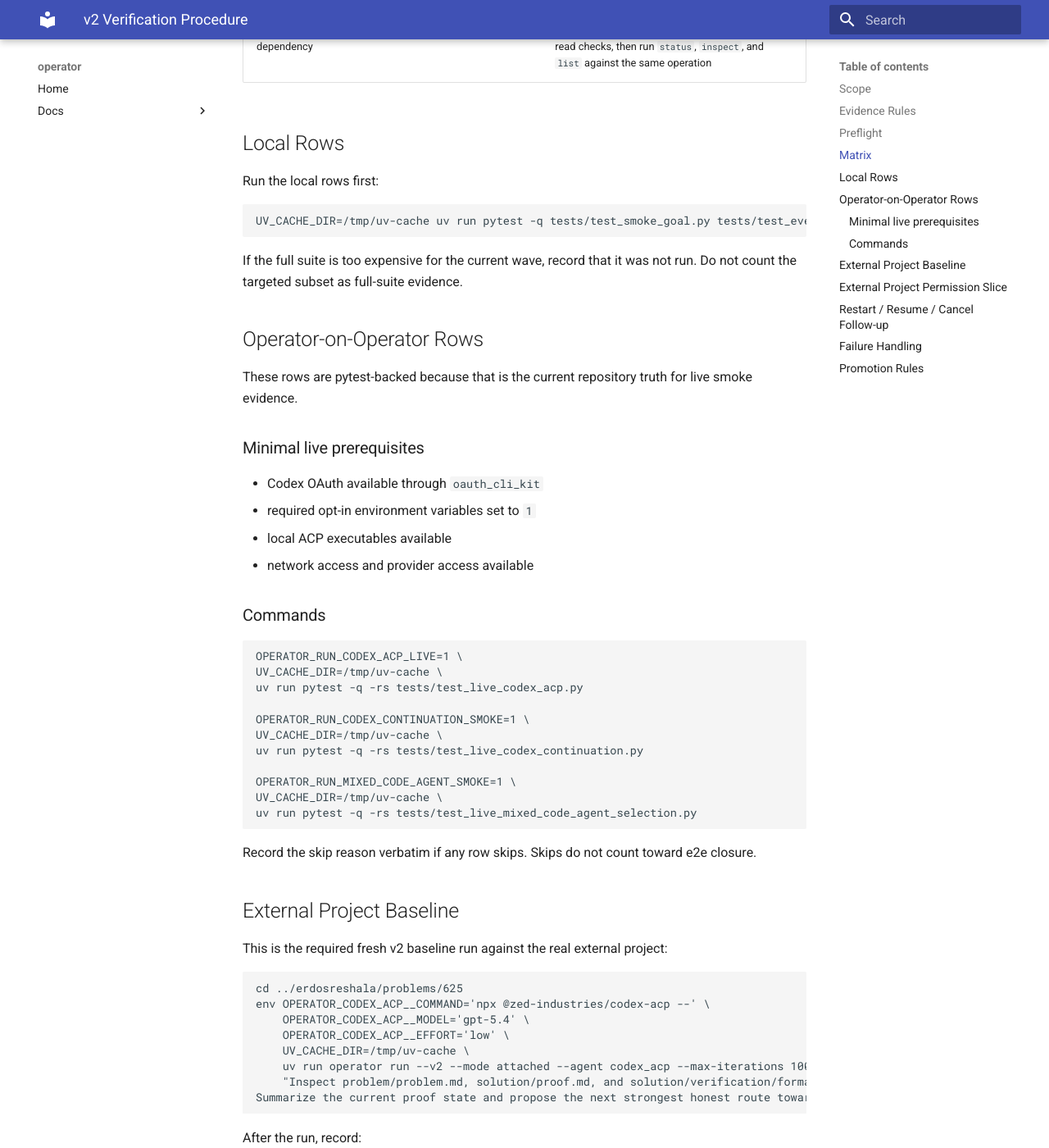
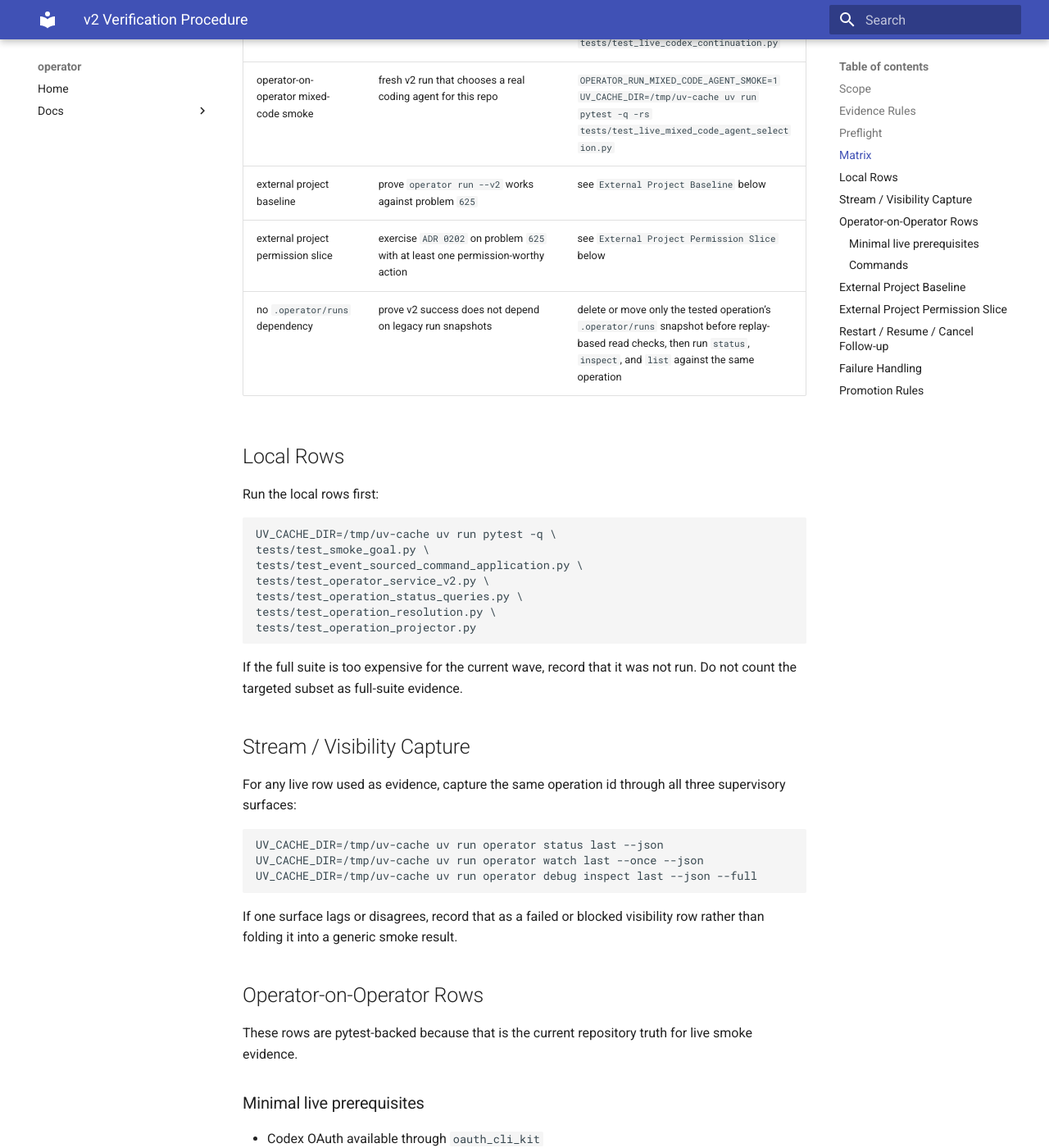
Before and after one commit to uthunderbird/vibechord, an MkDocs documentation site: the page built from docs/reference/v2-verification.md, in a window 1280 px wide and 1400 px high, scrolled down 2388 px. Shown: the whole window at 82% size. Built offline with MkDocs 1.6.1 and Material for MkDocs 9.7.7, drawn with Linux system fonts in a browser that asks for light colours; some of the changed text lies outside the part shown.

Commit message:
Tighten ADR 0211 verification matrix docs

````diff
--- a/docs/reference/v2-verification.md
+++ b/docs/reference/v2-verification.md
@@ -62,8 +62,11 @@
 | --- | --- | --- |
 | full suite | repository-wide regression baseline | `UV_CACHE_DIR=/tmp/uv-cache uv run pytest` |
 | targeted control plane | prove `ADR 0205` local command/control behavior | `UV_CACHE_DIR=/tmp/uv-cache uv run pytest -q tests/test_event_sourced_command_application.py tests/test_operator_service_v2.py` |
+| targeted query/read-model tests | prove replay-backed status, resolution, and projector surfaces still hold | `UV_CACHE_DIR=/tmp/uv-cache uv run pytest -q tests/test_operation_status_queries.py tests/test_operation_resolution.py tests/test_operation_projector.py` |
 | targeted smoke shape | verify smoke-goal definitions still match the intended live surfaces | `UV_CACHE_DIR=/tmp/uv-cache uv run pytest -q tests/test_smoke_goal.py` |
 | live Codex ACP roundtrip | narrow ACP transport preflight before larger smokes | `OPERATOR_RUN_CODEX_ACP_LIVE=1 UV_CACHE_DIR=/tmp/uv-cache uv run pytest -q -rs tests/test_live_codex_acp.py` |
+| stream/TUI visibility smoke | prove the same live operation exposes coherent status/watch/inspect evidence | see `Stream / Visibility Capture` below |
+| restart/resume smoke | prove one live v2 operation completes, resumes, or cancels through the approved follow-up path | see `Restart / Resume / Cancel Follow-up` below |
 | operator-on-operator continuation smoke | fresh v2 run that reuses the same Codex session | `OPERATOR_RUN_CODEX_CONTINUATION_SMOKE=1 UV_CACHE_DIR=/tmp/uv-cache uv run pytest -q -rs tests/test_live_codex_continuation.py` |
 | operator-on-operator mixed-code smoke | fresh v2 run that chooses a real coding agent for this repo | `OPERATOR_RUN_MIXED_CODE_AGENT_SMOKE=1 UV_CACHE_DIR=/tmp/uv-cache uv run pytest -q -rs tests/test_live_mixed_code_agent_selection.py` |
 | external project baseline | prove `operator run --v2` works against problem `625` | see `External Project Baseline` below |
@@ -75,11 +78,31 @@
 Run the local rows first:
 
 ```sh
-UV_CACHE_DIR=/tmp/uv-cache uv run pytest -q tests/test_smoke_goal.py tests/test_event_sourced_command_application.py tests/test_operator_service_v2.py
+UV_CACHE_DIR=/tmp/uv-cache uv run pytest -q \
+tests/test_smoke_goal.py \
+tests/test_event_sourced_command_application.py \
+tests/test_operator_service_v2.py \
+tests/test_operation_status_queries.py \
+tests/test_operation_resolution.py \
+tests/test_operation_projector.py
 ```
 
 If the full suite is too expensive for the current wave, record that it was not run. Do not count
 the targeted subset as full-suite evidence.
+
+## Stream / Visibility Capture
+
+For any live row used as evidence, capture the same operation id through all three supervisory
+surfaces:
+
+```sh
+UV_CACHE_DIR=/tmp/uv-cache uv run operator status last --json
+UV_CACHE_DIR=/tmp/uv-cache uv run operator watch last --once --json
+UV_CACHE_DIR=/tmp/uv-cache uv run operator debug inspect last --json --full
+```
+
+If one surface lags or disagrees, record that as a failed or blocked visibility row rather than
+folding it into a generic smoke result.
 
 ## Operator-on-Operator Rows
 
````
Also changed, not shown: design/adr/0211-v2-end-to-end-verification-matrix.md (+7 -0 lines), 1 other file.
